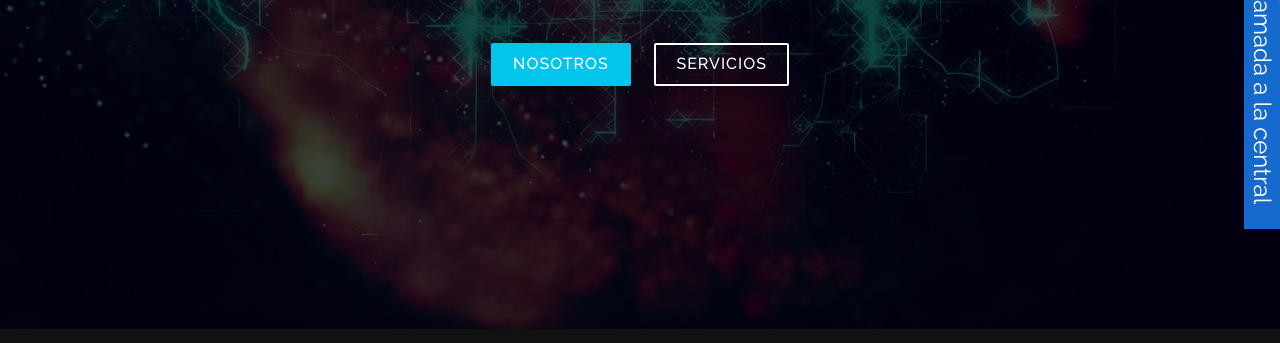
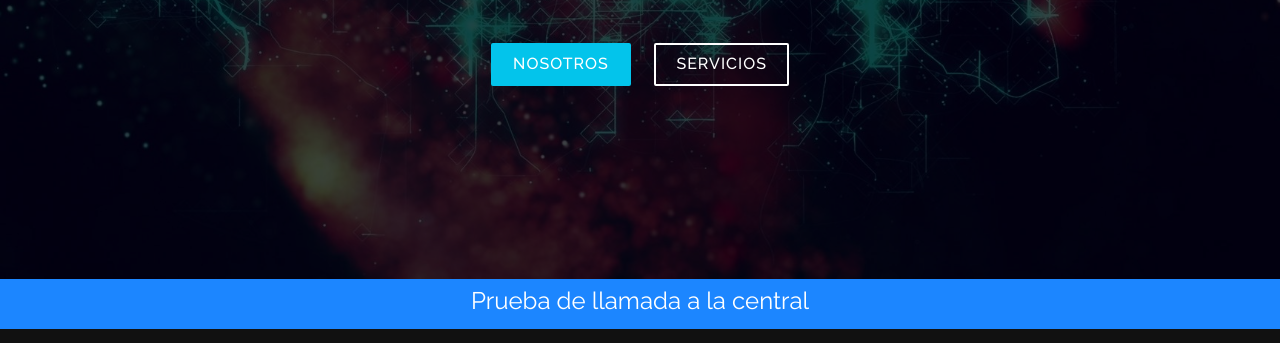
Before and after one commit to pereyradaniel/demosrtc, a website: page index.html in a window 1280 px wide. Shown: the part 471-814 px from the top of the page. Drawn offline with nearby package versions, Linux system fonts and the light colour scheme.

Commit message:
modificación botón

```diff
--- a/css/style.css
+++ b/css/style.css
@@ -78,19 +78,24 @@ h1, h2, h3, h4, h5, h6 {
 --------------------------------------------------------------*/
 .fixed-bottom{
   position: fixed;
-  bottom: 100px;
+  width: 100%;
+  height:50px;
+  bottom: 0;
   right: 0;
-  background-color:#1c86ffcb;
+  background-color:#1c86ff;
   z-index: 10000;
 }
 
 .fixed-bottom h3{
-    text-orientation: sideways;
-    writing-mode: vertical-rl;
+    /* text-orientation: sideways;
+    writing-mode: vertical-rl; */
     color: white;
     text-align: center;
-    padding: 15px 5px 5px 5px;
+    padding-top: 9px;
+}
 
+.service-icon-2{
+  color: white;
 }
 
 
--- a/index.html
+++ b/index.html
@@ -68,7 +68,11 @@
     </div>
   </section>
  <!-- llamada a la acción -->
- <div class="fixed-bottom"><a href="https://demos-webrtc.ddns.net/click2call/contact/?callId=886b080d-f46b-4e33-bc02-95149bf44589"><h3>Prueba de llamada a la central</h3></a></div>
+   <div class="fixed-bottom">
+    <div><a href="https://demos-webrtc.ddns.net/click2call/contact/?callId=886b080d-f46b-4e33-bc02-95149bf44589"><h3>Prueba de llamada a la central</h3></a></div>
+  </div>
+
+
   <!--==========================
   Sección de encabezado
   ============================-->
@@ -437,10 +441,6 @@
       </div>
     </div>
   </section>
-  <!-- llamada a la acción -->
-  <div class="sticky-top">Prueba de llamada a la central</div>
-
-
   <!--==========================
   Footer
 ============================-->
```
